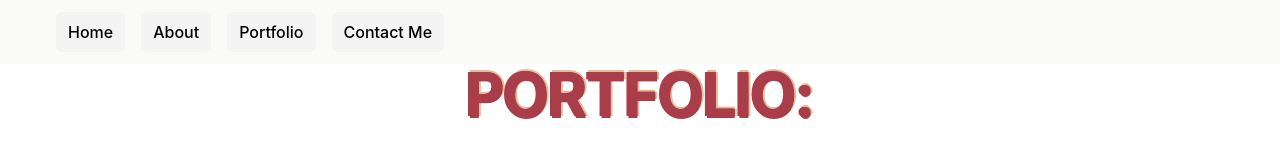
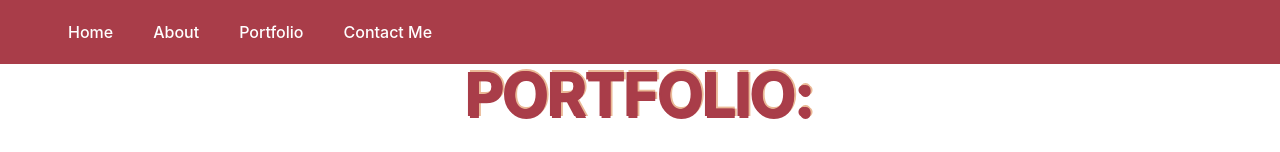
Before and after one commit to yexeniaf/portfolio, a React (Create React App) app in the folder client/: page /portfolio in a window 1280 px wide. Shown: the top 152 px of the page. Built offline with nearby package versions, Linux system fonts and the light colour scheme.

Commit message:
grid on protfolio

```diff
--- a/client/src/App.css
+++ b/client/src/App.css
@@ -1,5 +1,9 @@
 .App {
   text-align: center;
+}
+
+.navbar {
+  background-color: #A93D49;
 }
 
 .home-title {
@@ -43,3 +47,7 @@
   flex-direction: column;
   align-items: center;
 }
+
+.logo{
+  size: 1%;
+}
--- a/client/src/components/Navbar.jsx
+++ b/client/src/components/Navbar.jsx
@@ -1,6 +1,7 @@
 import {Link, Route} from 'react-router-dom'
 import { Disclosure} from '@headlessui/react'
 import {MenuIcon, XIcon } from '@heroicons/react/outline'
+import mobileLogo from '../images/mobileLogo.png'
 
 function classNames(...classes) {
   return classes.filter(Boolean).join(' ')
@@ -9,10 +10,11 @@ function classNames(...classes) {
 export default function Navbar(props) {
 
   return (
-    <Disclosure as="nav" className=" top-0 z-50 bg-stone-50">
+    <Disclosure as="nav" className="navbar top-0 z-50">
       {({ open }) => (
         <>
           <div className="max-w-7xl mx-auto px-2 sm:px-6 lg:px-8 ">
+
             <div className="relative flex items-center justify-between h-16 ">
               <div className="absolute inset-y-0 right-0 flex items-center sm:hidden ">
                 <Disclosure.Button className="inline-flex items-center justify-center p-2 rounded-md text-gray-200 hover:text-white hover:bg-zinc-200 focus:outline-none focus:ring-2 focus:ring-inset focus:ring-white">
@@ -28,10 +30,10 @@ export default function Navbar(props) {
                 <div className="hidden sm:block sm:ml-6">
                   <div className="flex space-x-4">
 
-                    <Link className="bg-zinc-100 text-black hover:bg-zinc-100 hover:text-white block px-3 py-2 rounded-md text-base font-medium" to="/"><h1>Home</h1></Link>
-                    <Link className="bg-zinc-100 text-black hover:bg-zinc-100 hover:text-white block px-3 py-2 rounded-md text-base font-medium" to="/about"><h1>About</h1></Link>
-                    <Link className="bg-zinc-100 text-black hover:bg-zinc-100 hover:text-white block px-3 py-2 rounded-md text-base font-medium" to='/portfolio'>Portfolio</Link>
-                    <Link className="bg-zinc-100 text-black hover:bg-zinc-100 hover:text-white block px-3 py-2 rounded-md text-base font-medium" to='/contact'>Contact Me</Link>
+                    <Link className="bg-#A93D49 text-white hover:bg-rose-400 hover:text-white block px-3 py-2 rounded-md text-base font-medium" to="/"><h1>Home</h1></Link>
+                    <Link className="bg-#A93D49 text-white hover:bg-rose-400 hover:text-white block px-3 py-2 rounded-md text-base font-medium" to="/about"><h1>About</h1></Link>
+                    <Link className="bg-#A93D49 text-white hover:bg-rose-400 hover:text-white block px-3 py-2 rounded-md text-base font-medium" to='/portfolio'>Portfolio</Link>
+                    <Link className="bg-#A93D49 text-white hover:bg-rose-400 hover:text-white block px-3 py-2 rounded-md text-base font-medium" to='/contact'>Contact Me</Link>
 
                   </div>
                 </div>
@@ -41,19 +43,16 @@ export default function Navbar(props) {
           <Disclosure.Panel className="sm:hidden">
             <div className="px-2 pt-2 pb-3 space-y-1">
                 <div>
-                    <h1> Yexenia Flores</h1>
+                  <Link  to='/' className="bg-#A93D49 text-white hover:bg-rose-400 hover:text-white block px-3 py-2 rounded-md text-base font-medium">Home</Link>
                 </div>
                 <div>
-                  <Link  to='/' className="bg-zinc-100 text-black hover:bg-zinc-100 hover:text-white block px-3 py-2 rounded-md text-base font-medium">Home</Link>
+                  <Link  to='/about' className="bg-#A93D49 text-white hover:bg-rose-400 hover:text-white block px-3 py-2 rounded-md text-base font-medium">About</Link>
                 </div>
                 <div>
-                  <Link  to='/about' className="bg-zinc-100 text-black hover:bg-zinc-100 hover:text-white block px-3 py-2 rounded-md text-base font-medium">About</Link>
+                <Link className="bg-#A93D49 text-white hover:bg-rose-400 hover:text-white block px-3 py-2 rounded-md text-base font-medium" to='/portfolio'>Portfolio</Link>
                 </div>
                 <div>
-                <Link className="bg-zinc-100 text-black hover:bg-zinc-100 hover:text-white block px-3 py-2 rounded-md text-base font-medium" to='/portfolio'>Portfolio</Link>
-                </div>
-                <div>
-                <Link className="bg-zinc-100 text-black hover:bg-zinc-100 hover:text-white block px-3 py-2 rounded-md text-base font-medium" to='/contact'>Contact Me</Link>
+                <Link className="bg-#A93D49 text-white hover:bg-rose-400 hover:text-white block px-3 py-2 rounded-md text-base font-medium" to='/contact'>Contact Me</Link>
                 </div>
 
             </div>
--- a/client/src/components/Portfolio.jsx
+++ b/client/src/components/Portfolio.jsx
@@ -16,7 +16,7 @@ export default function Portfolio() {
             <h1 className="me-title about-title block text-white text-border-2 xl:inline"> PORTFOLIO:</h1>
           </div>
       <br/>
-      <div className="grid grid-cols-2 gap-3 m-5">
+      <div className="t-6 grid grid-cols-1 gap-y-10 gap-x-6 sm:grid-cols-2 lg:grid-cols-2 xl:gap-x-8">
       <div className='project'>
 
         <a href="https://yexeniaf.github.io/Tappas-and-Drinks/" target="_blank"> Tappas & Drinks</a>
```
Also changed, not shown: client/src/images/mobileLogo.png (added).
